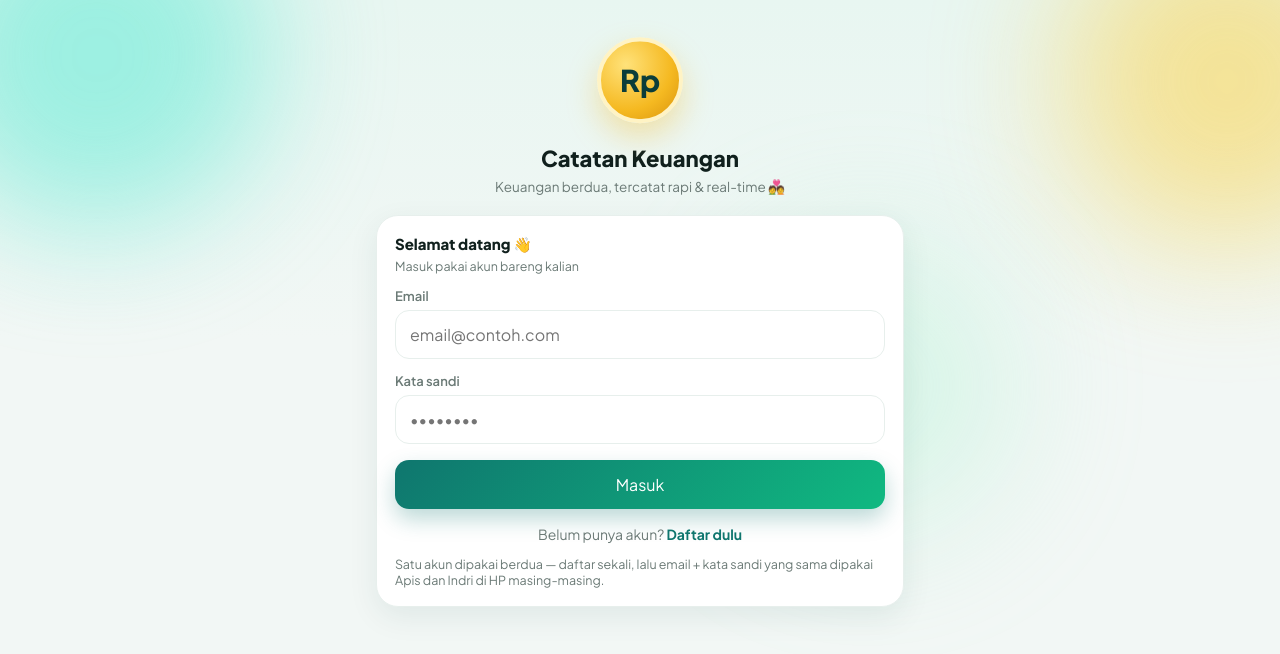
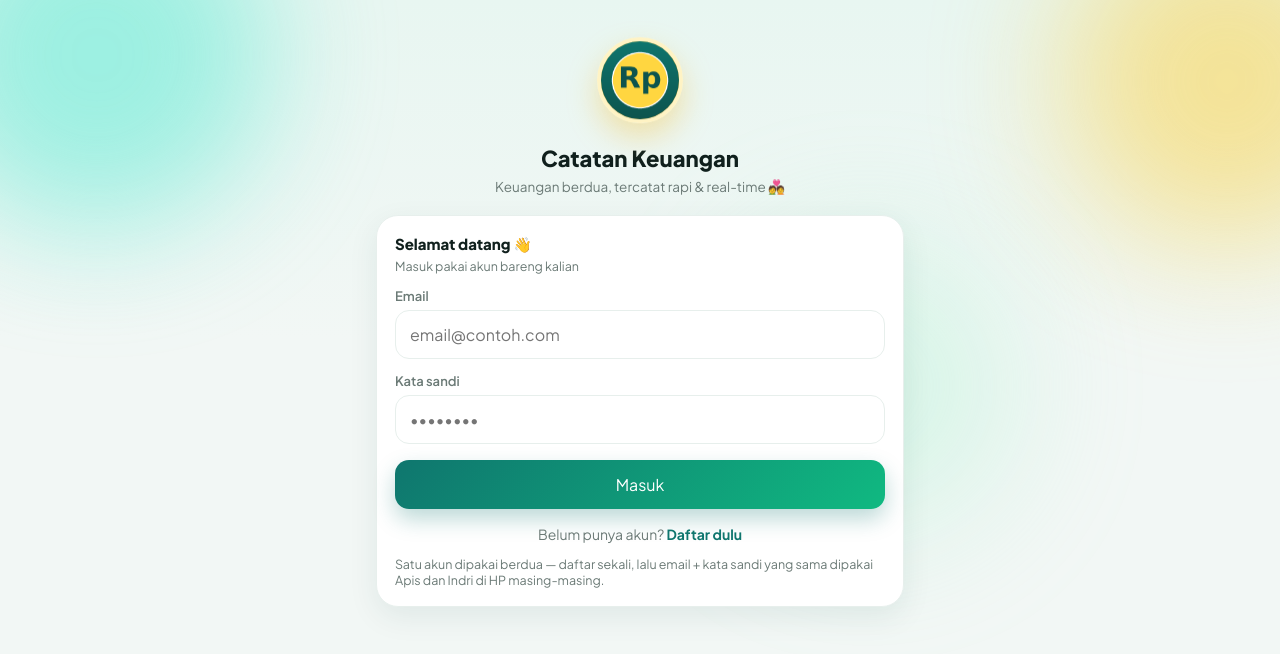
Before and after one commit to PewangiRuangan/catatan-keuangan-apis, a plain HTML site: page index.html in a window 1280 px wide. Drawn offline with nearby package versions, Linux system fonts and the light colour scheme.

Commit message:
Ganti ikon aplikasi jadi foto kucing dompet kosong + cache keuangan-v9

```diff
--- a/index.html
+++ b/index.html
@@ -122,7 +122,8 @@
 
   /* auth */
   .auth-hero{text-align:center; padding:26px 0 4px}
-  .coin{width:86px; height:86px; margin:0 auto 14px; border-radius:50%; background:radial-gradient(circle at 32% 30%,#ffe27a,#f5b921 60%,#d9930d); display:flex; align-items:center; justify-content:center; font-weight:800; font-size:30px; color:#0b3d3a; border:4px solid #fff3c4; box-shadow:0 14px 30px rgba(245,185,33,.35); animation:bob 3.2s ease-in-out infinite}
+  .coin{width:86px; height:86px; margin:0 auto 14px; border-radius:50%; background:radial-gradient(circle at 32% 30%,#ffe27a,#f5b921 60%,#d9930d); display:flex; align-items:center; justify-content:center; font-weight:800; font-size:30px; color:#0b3d3a; border:4px solid #fff3c4; box-shadow:0 14px 30px rgba(245,185,33,.35); animation:bob 3.2s ease-in-out infinite; overflow:hidden; padding:0}
+  .coin img{width:100%; height:100%; object-fit:cover; display:block}
   @keyframes bob{0%,100%{transform:translateY(0)}50%{transform:translateY(-7px)}}
   .auth-hero h1{margin:0; font-size:22px; font-weight:800}
   .auth-hero p{color:var(--muted); margin:6px 0 0; font-size:13.5px}
@@ -171,7 +172,7 @@
 <!-- ============ AUTH ============ -->
 <div class="wrap" id="authView">
   <div class="auth-hero anim">
-    <div class="coin">Rp</div>
+    <div class="coin"><img src="/icons/icon-512.png" alt="Kucing dompet kosong"></div>
     <h1>Catatan Keuangan</h1>
     <p>Keuangan berdua, tercatat rapi &amp; real-time 💑</p>
   </div>
--- a/sw.js
+++ b/sw.js
@@ -1,6 +1,6 @@
 // Service worker — Catatan Keuangan Apis & Indri
 // Cache hanya untuk shell aplikasi (HTML + ikon). Data keuangan selalu dari jaringan (Supabase).
-const CACHE = "keuangan-v8";
+const CACHE = "keuangan-v9";
 const SHELL = ["/", "/index.html", "/manifest.webmanifest",
   "/icons/icon-192.png", "/icons/icon-512.png", "/icons/apple-touch-icon.png"];
 
```
